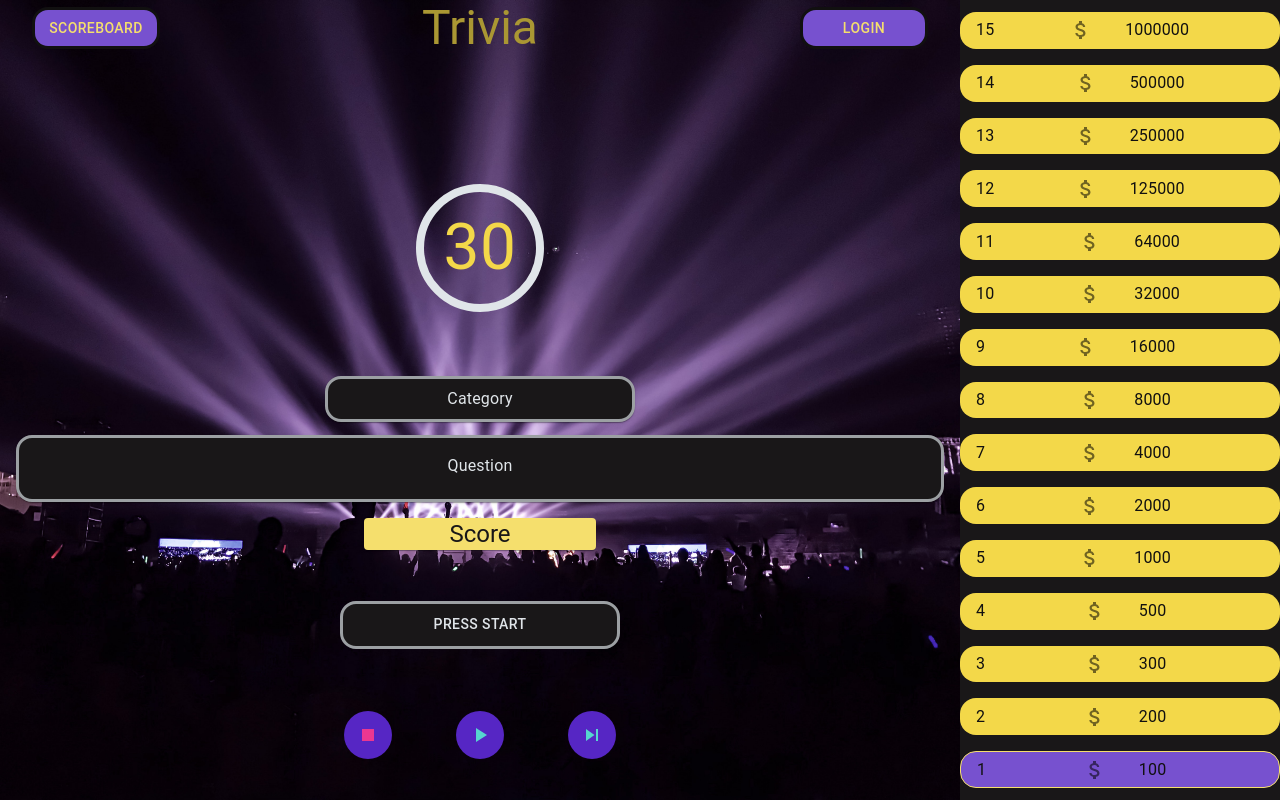
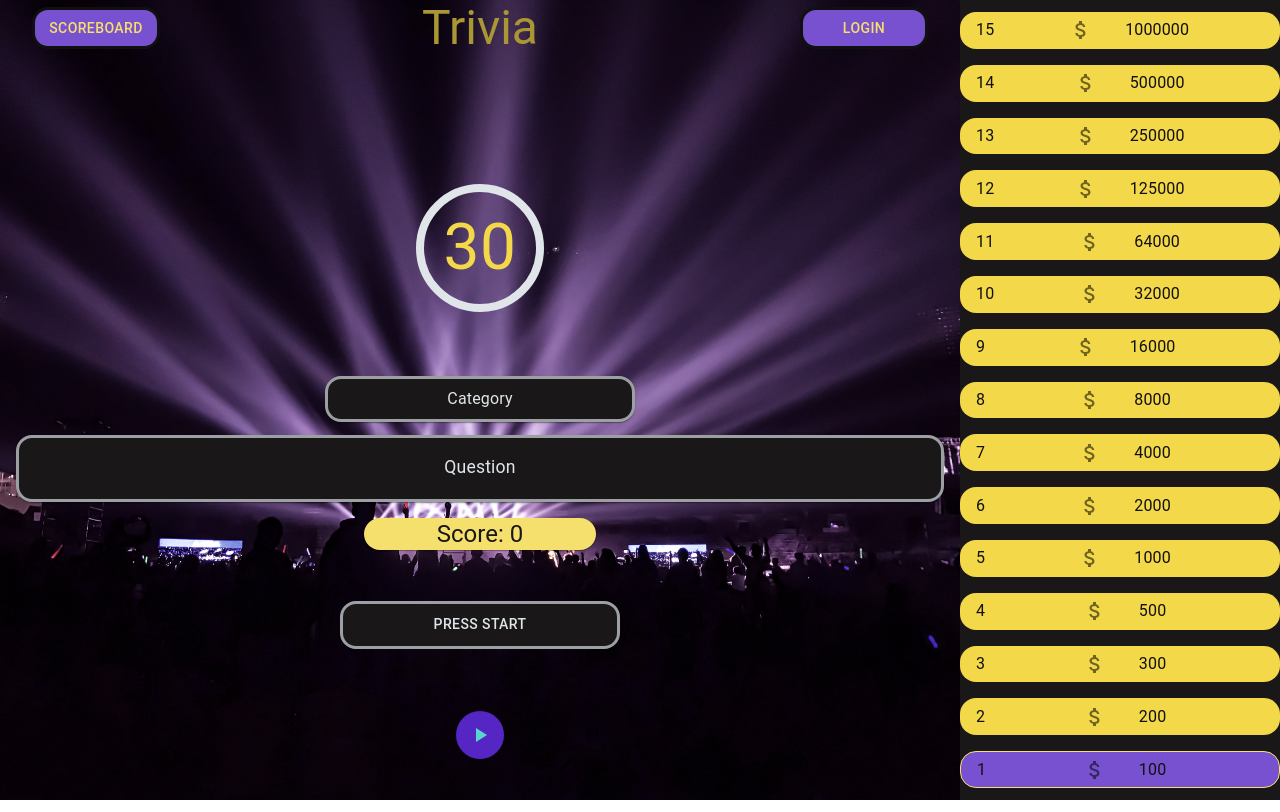
Before and after one commit to ZernoBilly/Trivia-client, a React (Create React App) app: page / in a window 1280 px wide. Built offline with nearby package versions, Linux system fonts and the light colour scheme.

Commit message:
Start and Stop game functions

```diff
--- a/src/components/MainArea/QuestionAndAnswers/Answer/Answer.jsx
+++ b/src/components/MainArea/QuestionAndAnswers/Answer/Answer.jsx
@@ -3,7 +3,16 @@ import { Grid, Button } from "@material-ui/core";
 
 import useStyles from "./styles";
 
-const Answer = ({ answer, correctAnswer }) => {
+const Answer = ({
+  answer,
+  correctAnswer,
+  selectedAnswer,
+  setSelectedAnswer,
+  score,
+  setScore,
+  currentStepAmount,
+  stopGame,
+}) => {
   const classes = useStyles();
 
   const [buttonClassName, setButtonClassName] = useState(classes.answerButton);
@@ -11,14 +20,21 @@ const Answer = ({ answer, correctAnswer }) => {
   const handleClick = () => {
     if (correctAnswer === answer) {
       setButtonClassName(classes.correctAnswerButton);
+      setScore(score + currentStepAmount);
     } else {
       setButtonClassName(classes.incorrectAnswerButton);
+      stopGame();
     }
+    setSelectedAnswer(answer);
   };
 
   return (
     <Grid item xs={12} sm={6} className={classes.answer}>
-      <Button className={buttonClassName} onClick={() => handleClick()}>
+      <Button
+        disabled={selectedAnswer !== "" ? true : false}
+        className={buttonClassName}
+        onClick={() => handleClick()}
+      >
         {answer}
       </Button>
     </Grid>
--- a/src/components/MainArea/QuestionAndAnswers/QuestionAndAnswers.jsx
+++ b/src/components/MainArea/QuestionAndAnswers/QuestionAndAnswers.jsx
@@ -1,4 +1,4 @@
-import React, { useContext, useEffect } from "react";
+import React, { useContext, useEffect, useState } from "react";
 import axios from "axios";
 import { Grid, Typography, Paper, IconButton } from "@material-ui/core";
 import PlayArrowIcon from "@material-ui/icons/PlayArrow";
@@ -24,16 +24,24 @@ const QuestionAndAnswers = () => {
     stepPyramid,
     answers,
     setAnswers,
+    gameIsStarted,
+    setGameIsStarted,
+    score,
+    setScore,
   } = useContext(triviaContext);
 
   useEffect(() => {
     setAnswers(shuffleAnswers());
   }, [state]);
 
+  const [selectedAnswer, setSelectedAnswer] = useState("");
+  const [scoreStatus, setScoreStatus] = useState("Score:");
+
   //Increase current step number
   const handleNextQuestion = () => {
     const newStep = [...stepPyramid];
     setCurrentStep(newStep[currentStep.step - 1 + 1]);
+    setSelectedAnswer("");
   };
 
   //Check difficulty of current step
@@ -47,6 +55,8 @@ const QuestionAndAnswers = () => {
         break;
       case "hard":
         getHardQuestions();
+        break;
+      default:
         break;
     }
   };
@@ -80,7 +90,8 @@ const QuestionAndAnswers = () => {
     let encodedText = text
       .replace(/&quot;/g, '"')
       .replace(/&#039;/g, "'")
-      .replace(/&eacute;/g, "é");
+      .replace(/&eacute;/g, "é")
+      .replace(/&rsquo;/g, "'");
     return encodedText;
   };
 
@@ -93,6 +104,25 @@ const QuestionAndAnswers = () => {
 
     return shuffledAnswers;
   };
+
+  //Start game
+  const startGame = () => {
+    getQuestions();
+    setGameIsStarted(true);
+    setSelectedAnswer("");
+    setScore(0);
+    setScoreStatus("Score:");
+  };
+
+  //Stop Game
+  const stopGame = () => {
+    setGameIsStarted(false);
+    setCurrentStep(stepPyramid[0]);
+    setScoreStatus("Final Score:");
+    setSelectedAnswer("none");
+  };
+
+  console.log(currentStep.difficulty);
 
   return (
     <Grid
@@ -118,7 +148,7 @@ const QuestionAndAnswers = () => {
         <Grid item xs={3}>
           <Paper className={classes.scoreField}>
             <Typography variant="h5" className={classes.scoreAmount}>
-              Score
+              {scoreStatus} {score}
             </Typography>
           </Paper>
         </Grid>
@@ -126,7 +156,17 @@ const QuestionAndAnswers = () => {
       <Grid container spacing={1} className={classes.answersContainer}>
         {answers ? (
           answers.map((a) => (
-            <Answer key={a} answer={a} correctAnswer={state.correct_answer} />
+            <Answer
+              key={a}
+              answer={a}
+              correctAnswer={state.correct_answer}
+              selectedAnswer={selectedAnswer}
+              setSelectedAnswer={setSelectedAnswer}
+              score={score}
+              setScore={setScore}
+              currentStepAmount={currentStep.amount}
+              stopGame={stopGame}
+            />
           ))
         ) : (
           <Grid item xs={12}>
@@ -135,16 +175,22 @@ const QuestionAndAnswers = () => {
         )}
 
         <Grid item xs={12} className={classes.actionButtonContainer}>
-          <IconButton className={classes.stopButton} size="medium">
+          <IconButton
+            className={classes.stopButton}
+            disabled={!gameIsStarted}
+            onClick={() => stopGame()}
+          >
             <StopIcon />
           </IconButton>
           <IconButton
             className={classes.startButton}
-            onClick={() => getQuestions()}
+            disabled={gameIsStarted}
+            onClick={() => startGame()}
           >
             <PlayArrowIcon />
           </IconButton>
           <IconButton
+            disabled={!gameIsStarted}
             className={classes.nextButton}
             onClick={() => {
               handleNextQuestion();
--- a/src/components/MainArea/QuestionAndAnswers/styles.js
+++ b/src/components/MainArea/QuestionAndAnswers/styles.js
@@ -36,6 +36,7 @@ export default makeStyles((theme) => ({
   },
   question: {
     color: theme.palette.optional.main,
+    fontSize: "1.1rem",
   },
   answersContainer: {
     height: "50%",
@@ -51,6 +52,7 @@ export default makeStyles((theme) => ({
     backgroundColor: theme.palette.primary.light,
     color: theme.palette.dark.main,
     marginTop: "1rem",
+    borderRadius: "3rem",
   },
   scoreAmount: {
     color: theme.palette.dark.main,
--- a/src/context/TriviaState.jsx
+++ b/src/context/TriviaState.jsx
@@ -19,7 +19,8 @@ const TriviaState = (props) => {
 
   const [currentStep, setCurrentStep] = useState(stepPyramid[0]);
   const [answers, setAnswers] = useState();
-  const [score, setScore] = useState();
+  const [gameIsStarted, setGameIsStarted] = useState(false);
+  const [score, setScore] = useState(0);
 
   const [state, dispatch] = useReducer(questionReducer, initQuestion);
 
@@ -56,6 +57,10 @@ const TriviaState = (props) => {
         stepPyramid,
         answers,
         setAnswers,
+        gameIsStarted,
+        setGameIsStarted,
+        score,
+        setScore,
       }}
     >
       {props.children}
```
